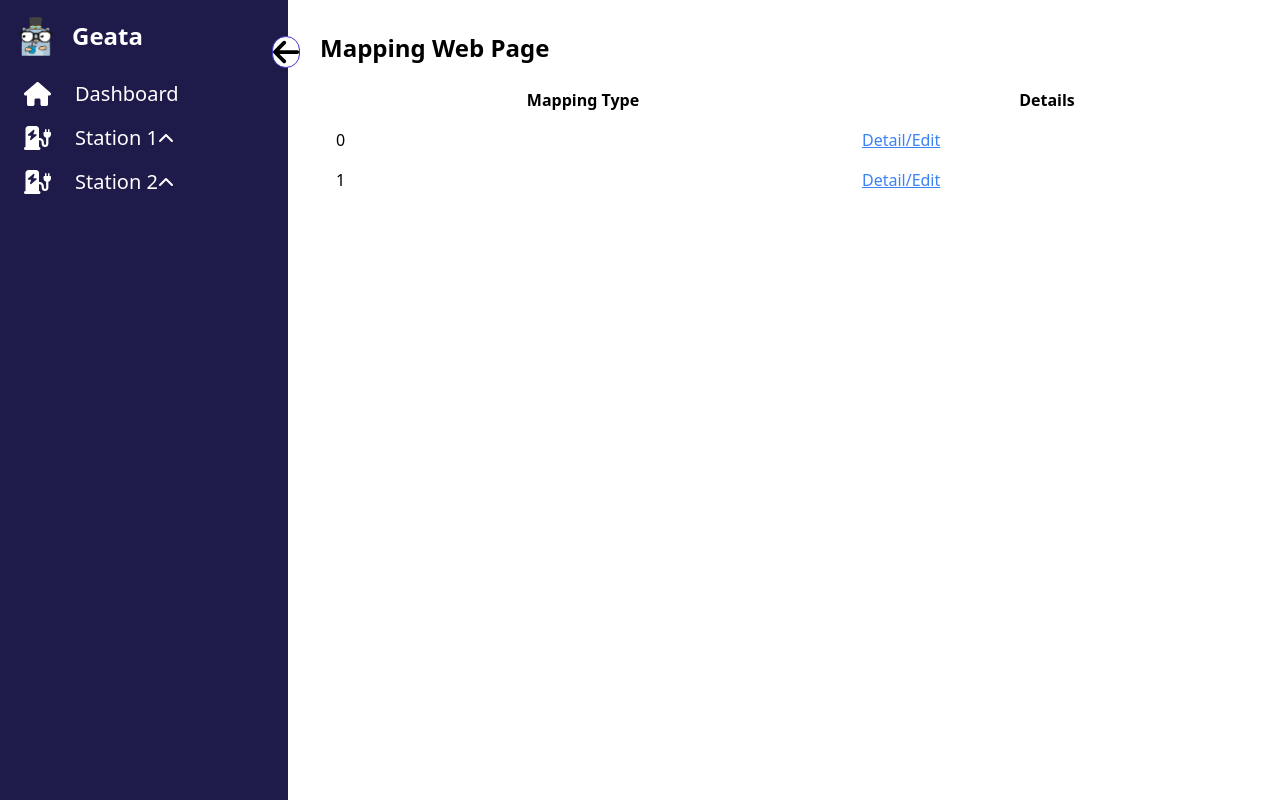
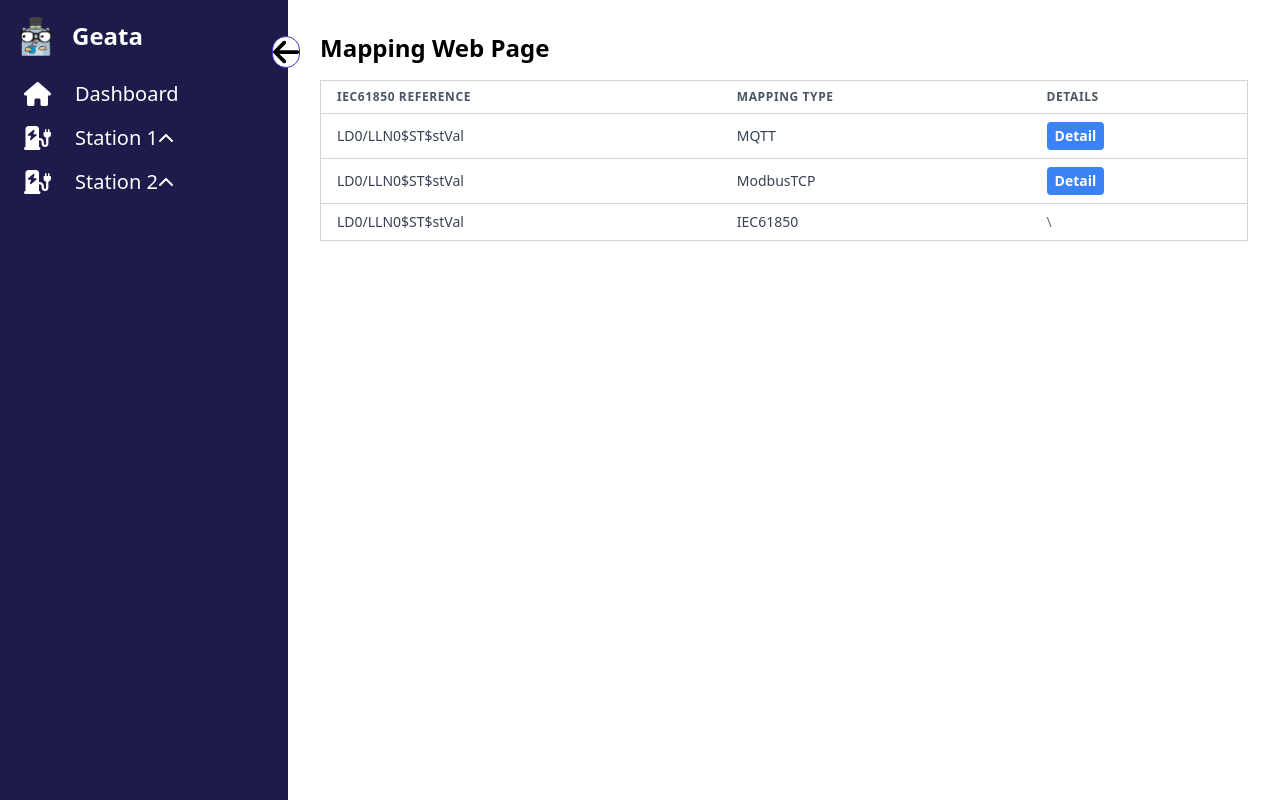
Before and after one commit to lng2020/geata, a Vue app in the folder web/: page /mapping/1 in a window 1280 px wide. Built offline with nearby package versions, Linux system fonts and the light colour scheme.

Commit message:
Beautify MappingTable

```diff
--- a/web/src/components/MappingTable.vue
+++ b/web/src/components/MappingTable.vue
@@ -1,18 +1,25 @@
 <template>
-  <table class="min-w-full">
+  <table class="min-w-full border-collapse border border-gray-300 mt-4">
     <thead>
       <tr>
-        <th class="px-4 py-2">Mapping Type</th>
-        <th class="px-4 py-2">Details</th>
+        <th class="px-4 py-2 border-b border-gray-300 text-left text-xs font-semibold text-gray-600 uppercase tracking-wider">IEC61850 Reference</th>
+        <th class="px-4 py-2 border-b border-gray-300 text-left text-xs font-semibold text-gray-600 uppercase tracking-wider">Mapping Type</th>
+        <th class="px-4 py-2 border-b border-gray-300 text-left text-xs font-semibold text-gray-600 uppercase tracking-wider">Details</th>
       </tr>
     </thead>
-    <tbody>
-      <tr v-for="mapping in mappings" :key="mapping.id">
-        <td class="px-4 py-2">{{ mapping.type }}</td>
-        <td class="px-4 py-2">
-          <button @click="editMapping(mapping)" class="text-blue-500 underline">
-            Detail/Edit
-          </button>
+    <tbody class="bg-white">
+      <tr v-for="mapping in mappings" :key="mapping.id" class="hover:bg-gray-100">
+        <td class="px-4 py-2 border-b border-gray-300 text-sm text-gray-700">{{ mapping.iec61850Reference }}</td>
+        <td class="px-4 py-2 border-b border-gray-300 text-sm text-gray-700">{{ mapping.type }}</td>
+        <td class="px-4 py-2 border-b border-gray-300 text-sm text-gray-700">
+          <template v-if="mapping.type !== 'IEC61850'">
+            <button  @click="editMapping(mapping)" class="bg-blue-500 hover:bg-blue-700 text-white font-bold py-1 px-2 rounded focus:outline-none focus:shadow-outline">
+              Detail
+            </button>
+          </template>
+          <template v-else>
+            <span class="text-gray-500">\</span>
+          </template>
         </td>
       </tr>
     </tbody>
@@ -21,24 +28,29 @@
 
 <script lang="ts" setup>
 
-enum MappingType {
-  MQTT,
-  ModbusTCP
-}
+type MappingType = "MQTT" | "ModbusTCP" | "IEC61850";
 
 interface Mapping {
   id: number;
+  iec61850Reference: string;
   type: MappingType;
 }
 
 const mappings: Mapping[] = [
   {
     id: 1,
-    type: MappingType.MQTT
+    iec61850Reference: "LD0/LLN0$ST$stVal",
+    type: 'MQTT'
   },
   {
     id: 2,
-    type: MappingType.ModbusTCP
+    iec61850Reference: "LD0/LLN0$ST$stVal",
+    type: 'ModbusTCP'
+  },
+  {
+    id: 3,
+    iec61850Reference: "LD0/LLN0$ST$stVal",
+    type: 'IEC61850'
   }
 ];
 
```
